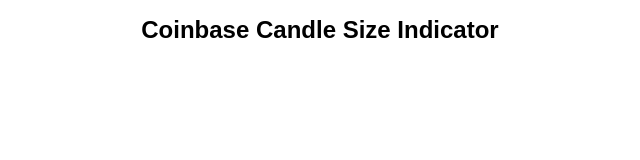
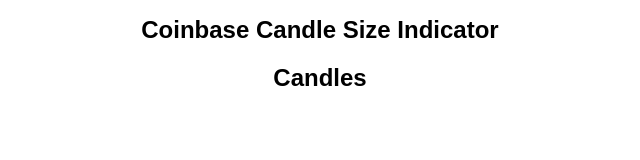
Before and after one commit to krokowski0x/Coinbase-Candle-Size, a React (Create React App) app: page / in a window 1280 px wide. Shown: the top 160 px of the page, without its empty margins (320-960 px from the left). Built offline with nearby package versions, Linux system fonts and the light colour scheme; no server answers.

Commit message:
Successfully fetched recent candles on component mount

```diff
--- a/src/App.js
+++ b/src/App.js
@@ -1,4 +1,5 @@
 import React, { Component } from 'react';
+import CandleSize from './CandleSize.js';
 import './App.css';
 
 class App extends Component {
@@ -6,6 +7,7 @@
     return (
       <div className="App">
         <h1 className="App-title">Coinbase Candle Size Indicator</h1>
+        <CandleSize />
       </div>
     );
   }
--- /dev/null
+++ b/src/CandleSize.js
@@ -0,0 +1,27 @@
+import React, { Component } from 'react';
+const APIURL = 'https://api-public.sandbox.pro.coinbase.com/products/BTC-USD/candles';
+
+export default class CandleSize extends Component {
+  constructor(props) {
+    super(props);
+    this.state = {
+      candles: {},
+    };
+  }
+
+  componentDidMount() {
+    fetch(APIURL, {
+      granularity: 3600
+    })
+    .then(res => res.json())
+    .then(candles => this.setState({ candles }));
+  }
+
+  render() {
+    return (
+      <div>
+        <h2>Candles</h2>
+      </div>
+    );
+  }
+}
```
